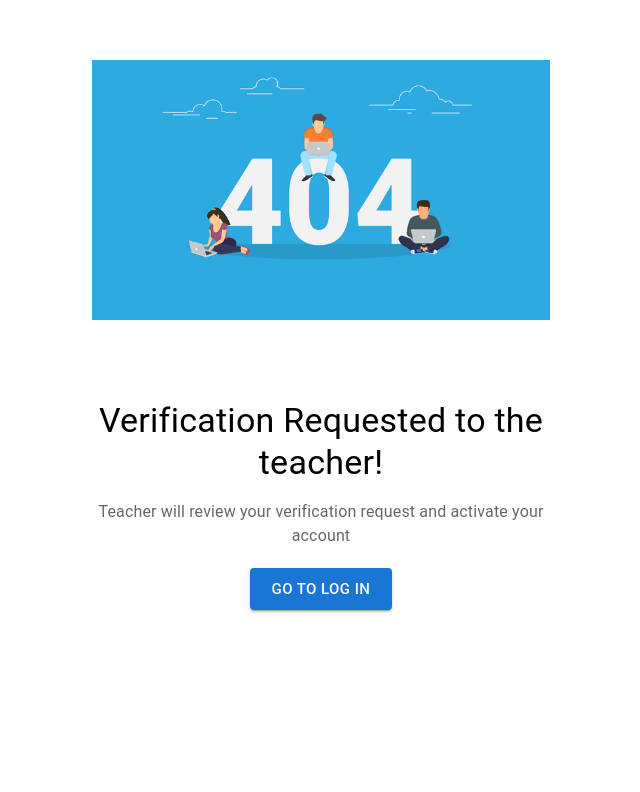
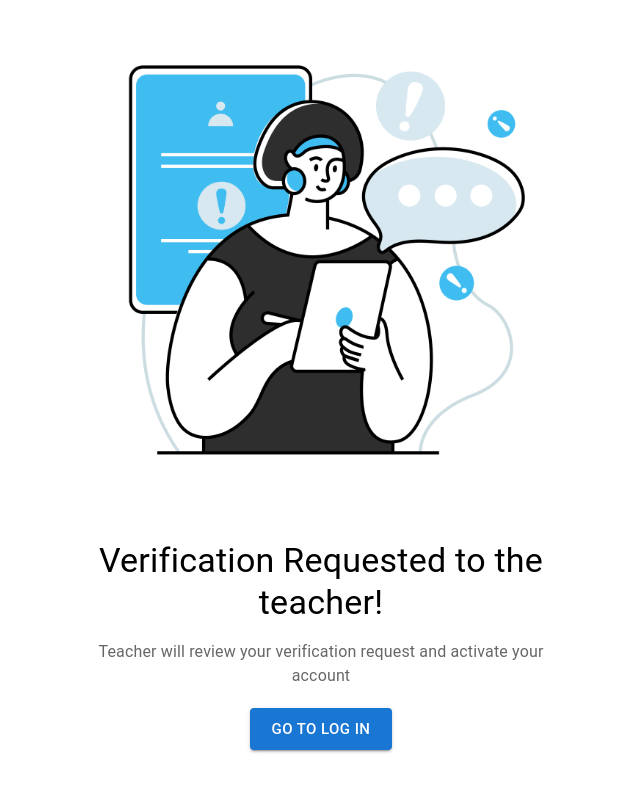
Before and after one commit to geniein/educatehacks-materials, a React app in the folder front/: page /verify in a window 1280 px wide. Shown: the part 124-916 px from the top of the page, without its empty margins (319-959 px from the left). Before the commit the page ends 838 px from the top, so only its background shows below. Built offline with nearby package versions, Linux system fonts and the light colour scheme.

Commit message:
[style] Add verify img

```diff
--- a/front/src/pages/SignupVerification.jsx
+++ b/front/src/pages/SignupVerification.jsx
@@ -25,8 +25,8 @@ const SignupVerification = () =>{
         <StyledContent sx={{ textAlign: 'center', alignItems: 'center' }}>
           <Box
             component="img"
-            src="/assets/404.png"
-            sx={{ height: 260, mx: 'auto', my: { xs: 5, sm: 10 } }}
+            src="/assets/verify.png"
+            sx={{ height: 400, mx: 'auto', my: { xs: 5, sm: 10 } }}
           />
           <Typography variant="h4" paragraph>
             Verification Requested to the teacher!
```
Also changed, not shown: front/public/assets/verify.png (added), 1 other file (tests, documents, lock files or other folders).
